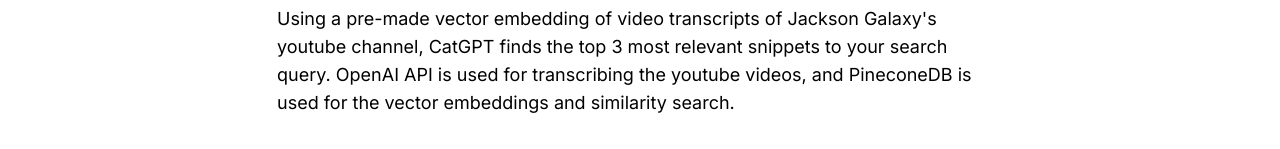
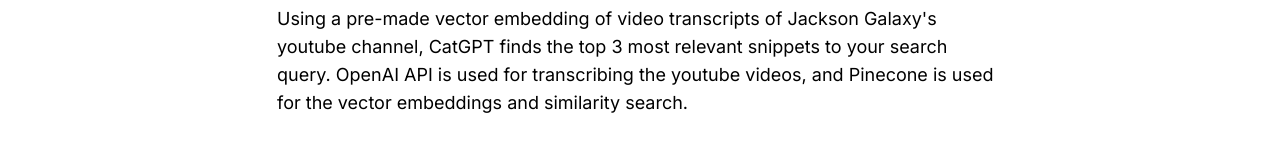
Before and after one commit to arpitragarwal/cat-gpt, a Next.js app in the folder nextjs/: page /about in a window 1280 px wide. Shown: the part 559-708 px from the top of the page. Built offline with nearby package versions, Linux system fonts and the light colour scheme.

Commit message:
Updating README
Signed-off-by: Arpit Agarwal <arpit.r.agarwal@gmail.com>

```diff
--- a/nextjs/pages/about.tsx
+++ b/nextjs/pages/about.tsx
@@ -59,7 +59,7 @@
 		<b> How does it work?</b>
 		}
 		<ul className="bullet-list">
-              		<li> Using a pre-made vector embedding of video transcripts of <a href="https://www.youtube.com/@JacksonGalaxy/">Jackson Galaxy's youtube channel</a>, CatGPT finds the top 3 most relevant snippets to your search query. <a href="https://platform.openai.com/docs/api-reference">OpenAI API</a> is used for transcribing the youtube videos, and <a href="https://www.pinecone.io/">PineconeDB</a> is used for the vector embeddings and similarity search. </li>
+              		<li> Using a pre-made vector embedding of video transcripts of <a href="https://www.youtube.com/@JacksonGalaxy/">Jackson Galaxy's youtube channel</a>, CatGPT finds the top 3 most relevant snippets to your search query. <a href="https://platform.openai.com/docs/api-reference">OpenAI API</a> is used for transcribing the youtube videos, and <a href="https://www.pinecone.io/">Pinecone</a> is used for the vector embeddings and similarity search. </li>
 			<li> <span>&nbsp;&nbsp;</span> </li>
 			<li> The relevant snippets are provided as context along with your search query to OpenAI's API to generate an answer.</li>
 			<li> <span>&nbsp;&nbsp;</span> </li>
```
Also changed, not shown: 1 other file (tests, documents, lock files or other folders).
